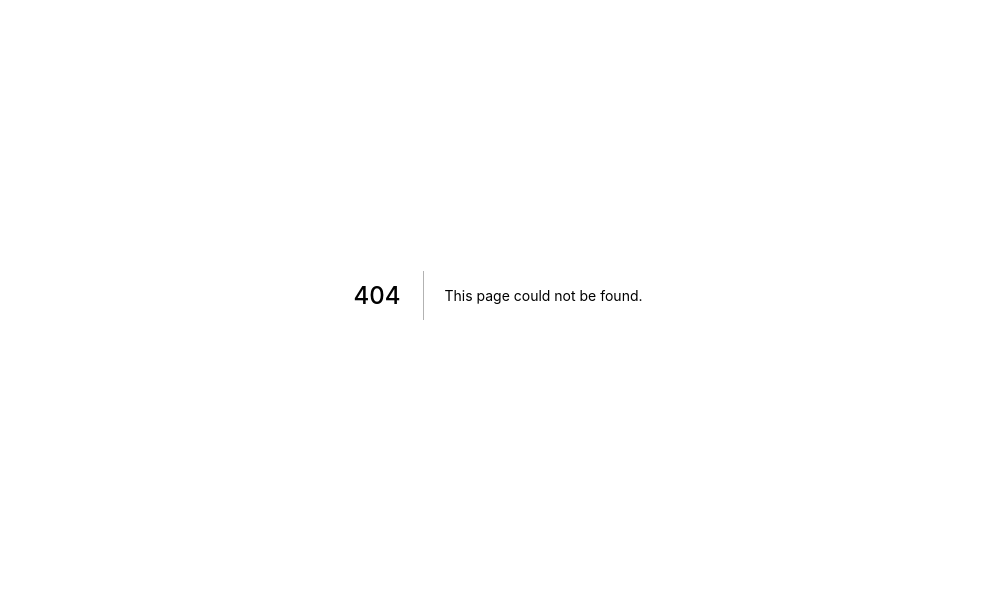
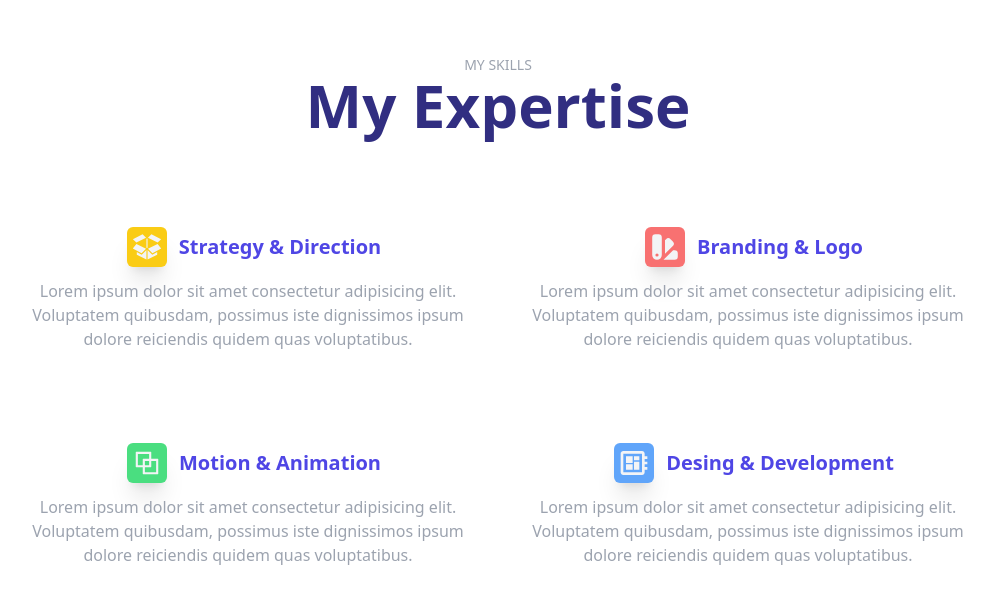
Before and after one commit to seff73/portfolio, a Next.js app: page /services in a window 1280 px wide. Before the commit this address had no page. Shown: the part 105-708 px from the top of the page, without its empty margins (142-1136 px from the left). Built offline with nearby package versions, Linux system fonts and the light colour scheme.

Commit message:
services section added

```diff
--- a/pages/index.js
+++ b/pages/index.js
@@ -1,6 +1,7 @@
 import Head from 'next/head';
 import NavBar from '../components/NavBar';
 import HomePage from './homePage';
+import Services from './services';
 
 export default function Home() {
   return (
@@ -13,6 +14,7 @@
 
       <NavBar />
       <HomePage />
+      <Services />
 
     </div>
   )
--- /dev/null
+++ b/pages/services.js
@@ -0,0 +1,83 @@
+import { Element } from 'react-scroll';
+import { GiCardboardBox } from 'react-icons/gi'
+import { HiColorSwatch } from 'react-icons/hi'
+import { MdDeveloperBoard } from 'react-icons/md'
+import { AiOutlineBlock } from 'react-icons/ai'
+
+export default function services() {
+  return (
+    <Element id='services' name='services'>
+        <div className='w-full my-40 h-auto flex flex-col justify-center items-center'>
+            <p className='text-sm uppercase text-gray-400'>
+                My skills
+            </p>
+            <h1 className='text-indigo-900 text-6xl font-bold text-center'>
+                My Expertise
+            </h1>
+            <div className='flex justify-items-start items-center mx-40 gap-10 mt-20'>
+                <div className='flex flex-col justify-center items-center'>
+                    { /* First Block*/ }
+                    <div className='flex justify-center items-center cursor-pointer'>
+                        <GiCardboardBox className='w-10 h-10 bg-yellow-400 text-gray-100 m-3 p-1 shadow-xl rounded-md' />
+                        <h2 className='text-xl text-indigo-600 font-semibold '>
+                           Strategy & Direction
+                        </h2>
+                    </div>
+                    <p className='md:text-base text-gray-400 md:text-center sm:text-left sm:text-sm'>
+                        Lorem ipsum dolor sit amet consectetur adipisicing elit.
+                        Voluptatem quibusdam, possimus iste dignissimos ipsum dolore
+                        reiciendis quidem quas voluptatibus.
+                    </p>
+                </div>
+                <div className='flex flex-col justify-center items-center'>
+                    { /* Second Block*/ }
+                    <div className='flex justify-center items-center cursor-pointer'>
+                        <HiColorSwatch className='w-10 h-10 bg-red-400 text-gray-100 m-3 p-1 shadow-xl rounded-md' />
+                        <h2 className='text-xl text-indigo-600 font-semibold'>
+                           Branding & Logo
+                        </h2>
+                    </div>
+                    <p className='md:text-base text-gray-400 md:text-center sm:text-left sm:text-sm'>
+                        Lorem ipsum dolor sit amet consectetur adipisicing elit.
+                        Voluptatem quibusdam, possimus iste dignissimos ipsum dolore
+                        reiciendis quidem quas voluptatibus.
+                    </p>
+                </div>
+
+            </div>
+
+            { /* Second section */ }
+            <div className='flex justify-items-start items-center mx-40 gap-10 mt-20'>
+                <div className='flex flex-col justify-center items-center'>
+                    { /* Third Block*/ }
+                    <div className='flex justify-center items-center cursor-pointer'>
+                        <AiOutlineBlock className='w-10 h-10 bg-green-400 text-gray-100 m-3 p-1 shadow-xl rounded-md' />
+                        <h2 className='text-xl text-indigo-600 font-semibold '>
+                           Motion & Animation
+                        </h2>
+                    </div>
+                    <p className='md:text-base text-gray-400 md:text-center sm:text-left sm:text-sm'>
+                        Lorem ipsum dolor sit amet consectetur adipisicing elit.
+                        Voluptatem quibusdam, possimus iste dignissimos ipsum dolore
+                        reiciendis quidem quas voluptatibus.
+                    </p>
+                </div>
+                <div className='flex flex-col justify-center items-center'>
+                    { /* Fourth Block*/ }
+                    <div className='flex justify-center items-center cursor-pointer'>
+                        <MdDeveloperBoard  className='w-10 h-10 bg-blue-400 text-gray-100 m-3 p-1 shadow-xl rounded-md' />
+                        <h2 className='text-xl text-indigo-600 font-semibold '>
+                           Desing & Development
+                        </h2>
+                    </div>
+                    <p className='md:text-base text-gray-400 md:text-center sm:text-left sm:text-sm'>
+                        Lorem ipsum dolor sit amet consectetur adipisicing elit.
+                        Voluptatem quibusdam, possimus iste dignissimos ipsum dolore
+                        reiciendis quidem quas voluptatibus.
+                    </p>
+                </div>
+            </div>
+        </div>
+    </Element>
+  );
+};
```
